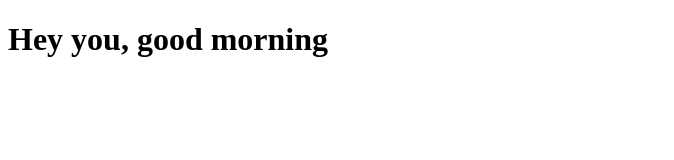
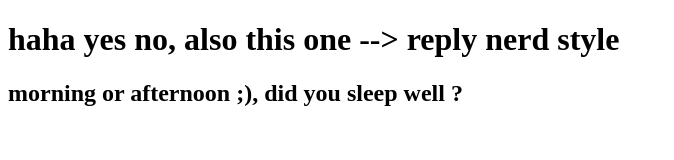
Before and after one commit to kiml3/morning, a plain HTML site: page index.html in a window 1280 px wide. Shown: the whole page, without its empty margins (0-674 px from the left). Drawn offline with Linux system fonts and the light colour scheme.

Commit message:
second version

```diff
--- a/index.html
+++ b/index.html
@@ -4,6 +4,7 @@
     <title>morning</title>
   </head>
   <body>
-    <h1>Hey you, good morning</h1>
+    <h1>haha yes no, also this one --> reply nerd style </h1>
+    <h2> morning or afternoon ;), did you sleep well ?</h2>
   </body>
 </html>
```
Also changed, not shown: 1 other file.
